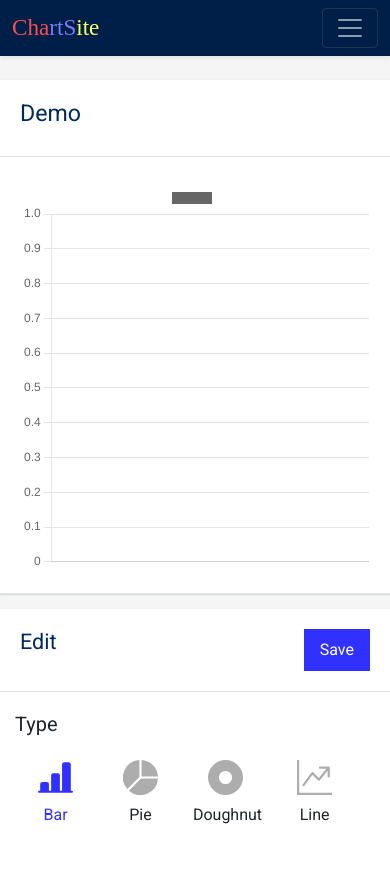
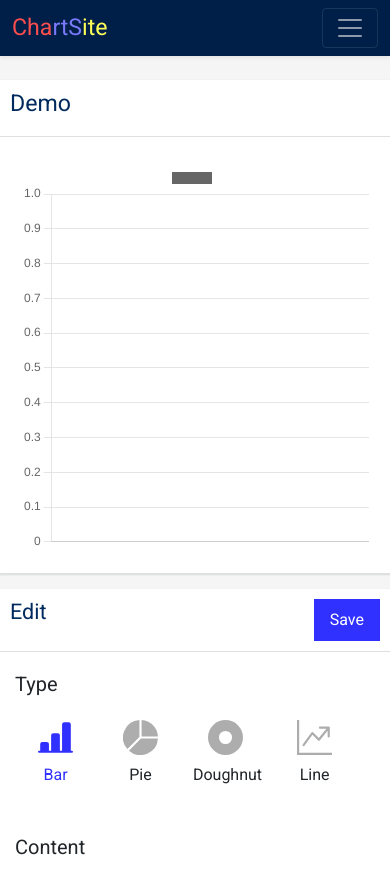
Before and after one commit to febinfiros/chart-site, a Django app: page /demo/ in a window 390 px wide. Shown: the top 875 px of the page. Run offline with Django 3.2, Linux system fonts and the light colour scheme.

Commit message:
small changes

```diff
--- a/chartapp/static/chartapp/style.css
+++ b/chartapp/static/chartapp/style.css
@@ -99,7 +99,7 @@ input[type=radio]:checked + label .btn-outline-primary {
   color: rgb(49, 49, 255);
 }
 .navbar-brand h3 {
-  font-family: tw cen mt;
+  font-family: font-family: 'Righteous', cursive;;
   margin: 0%;
 }
 a {
@@ -126,6 +126,6 @@ a {
     padding-right: 15px!important;
   }
   .card-header {
-    padding: 20px!important;
+    padding: 10px!important;
   }
 }
--- a/chartapp/templates/chartapp/base.html
+++ b/chartapp/templates/chartapp/base.html
@@ -9,6 +9,7 @@
     <link rel="preconnect" href="https://fonts.googleapis.com">
     <link rel="preconnect" href="https://fonts.gstatic.com" crossorigin>
     <link href="https://fonts.googleapis.com/css2?family=Roboto:wght@400&display=swap" rel="stylesheet">
+    <link href="https://fonts.googleapis.com/css2?family=Righteous&display=swap" rel="stylesheet">
     <link rel="stylesheet" href="{% static 'chartapp/style.css' %}">
     <link rel="stylesheet" href="https://cdn.jsdelivr.net/npm/bootstrap-icons@1.5.0/font/bootstrap-icons.css">
   </head>
--- a/user/static/user/style.css
+++ b/user/static/user/style.css
@@ -7,7 +7,7 @@
   border: none;
 }
 .brand h2 {
-  font-family: tw cen mt;
+  font-family: font-family: 'Righteous', cursive;;
   margin: 0%;
 }
 .btn {
--- a/user/templates/user/base_u.html
+++ b/user/templates/user/base_u.html
@@ -10,6 +10,7 @@
     <link rel="preconnect" href="https://fonts.googleapis.com">
     <link rel="preconnect" href="https://fonts.gstatic.com" crossorigin>
     <link href="https://fonts.googleapis.com/css2?family=Roboto:wght@400&display=swap" rel="stylesheet">
+    <link href="https://fonts.googleapis.com/css2?family=Righteous&display=swap" rel="stylesheet">
     <title>{% block title %}{% endblock %}</title>
   </head>
   <body style="background-color: whitesmoke;">
```
